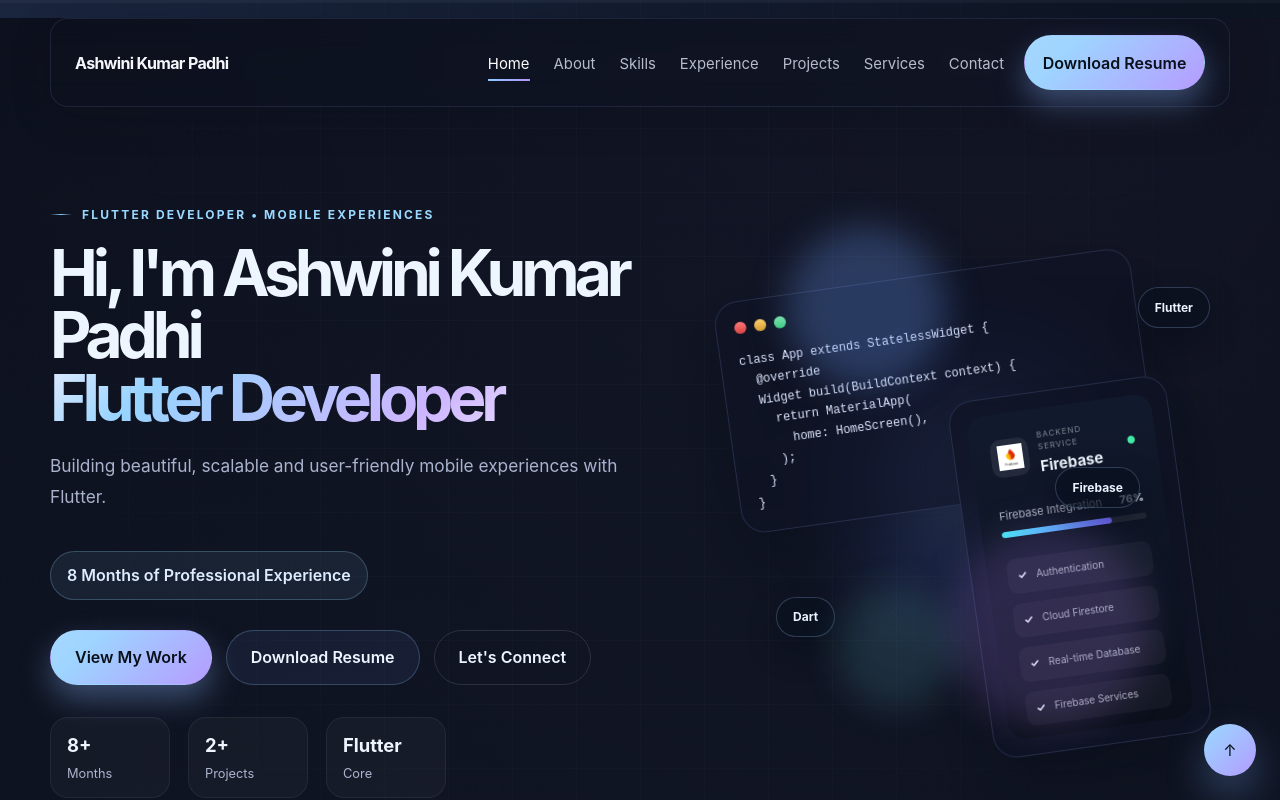
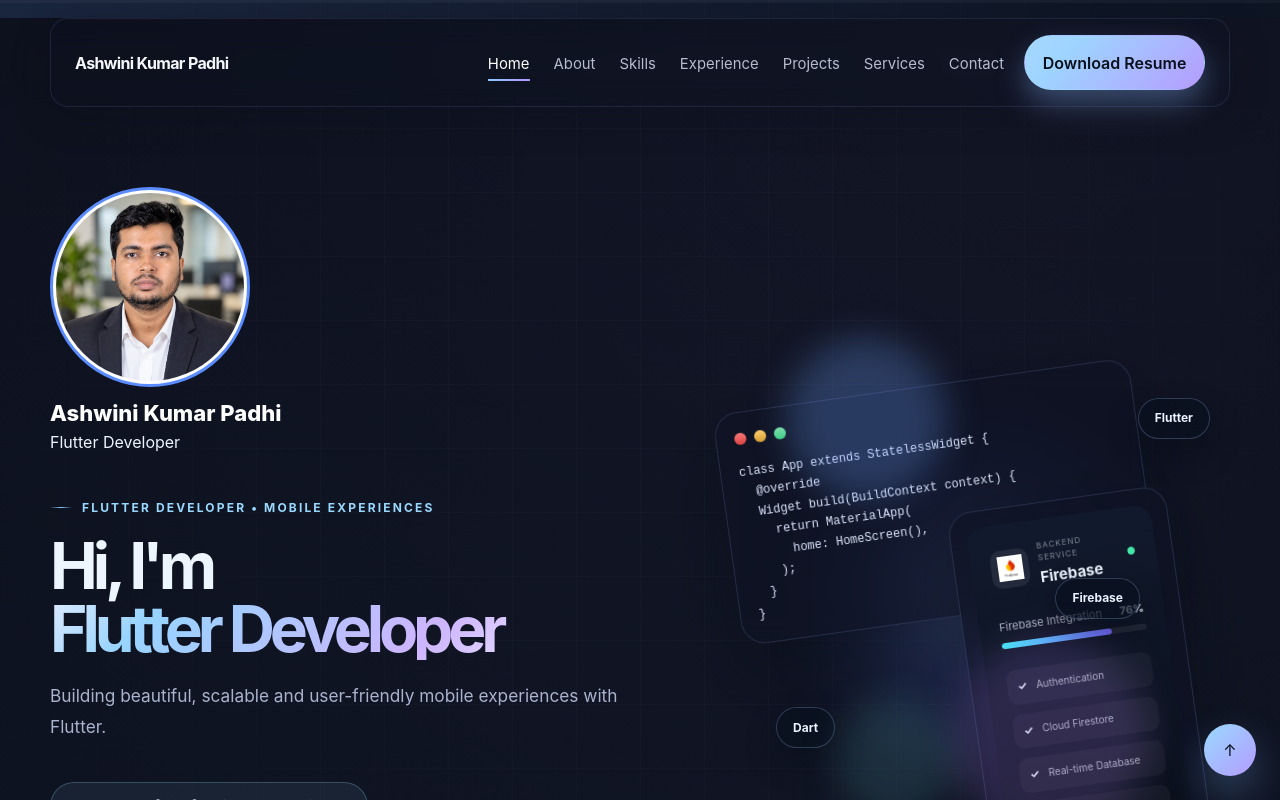
Before and after one commit to ashwinikumarpadhi2004-cmd/portfolio, a React (Vite) app: page / in a window 1280 px wide. Shown: the top 800 px of the page. Built offline with nearby package versions, Linux system fonts and the light colour scheme.

Commit message:
Initial portfolio

```diff
--- a/src/App.css
+++ b/src/App.css
@@ -1570,3 +1570,47 @@
     transform: none;
   }
 }
+
+/* Small circular profile at the top */
+.profile-section {
+  display: flex;
+  flex-direction: column;
+  align-items: flex-start;
+  margin-bottom: 20px;
+}
+
+.profile-picture {
+  width: 200px;
+  height: 200px;
+  border-radius: 50%;
+  object-fit: cover;
+  object-position: center;
+  border: 3px solid #5b8cff;
+  padding: 3px;
+  background: white;
+  margin-bottom: 10px;
+}
+
+.profile-name {
+  font-size: 22px;
+  font-weight: 800;
+  margin: 0;
+  color: #ffffff;
+}
+
+/* Mobile screen */
+@media (max-width: 768px) {
+  .profile-section {
+    align-items: center;
+    text-align: center;
+  }
+
+  .profile-picture {
+    width: 70px;
+    height: 70px;
+  }
+
+  .profile-name {
+    font-size: 20px;
+  }
+}
--- a/src/App.jsx
+++ b/src/App.jsx
@@ -339,10 +339,32 @@ function App() {
         <section id="home" className="section hero-section">
           <div className="container hero-grid">
             <div className="hero-copy reveal">
+
+<div className="profile-section">
+  <img
+    src={`${import.meta.env.BASE_URL}profile.jpg`}
+    alt="Ashwini Kumar Padhi"
+    className="profile-picture"
+  />
+
+  <h2 className="profile-name">
+    Ashwini Kumar Padhi
+  </h2>
+
+  <p className="profile-role">
+    Flutter Developer
+  </p>
+</div>
               <span className="eyebrow">Flutter Developer • Mobile Experiences</span>
               <h1>
-                Hi, I&apos;m Ashwini Kumar Padhi
-                <span className="gradient-text">Flutter Developer</span>
+
+<h1>
+  Hi, I'm
+  <span className="gradient-text">
+    Flutter Developer
+  </span>
+</h1>
+                {/* <span className="gradient-text">Flutter Developer</span> */}
               </h1>
               <p className="hero-subtitle">
                 Building beautiful, scalable and user-friendly mobile experiences with Flutter.
```
Also changed, not shown: public/profile.jpg (added).
